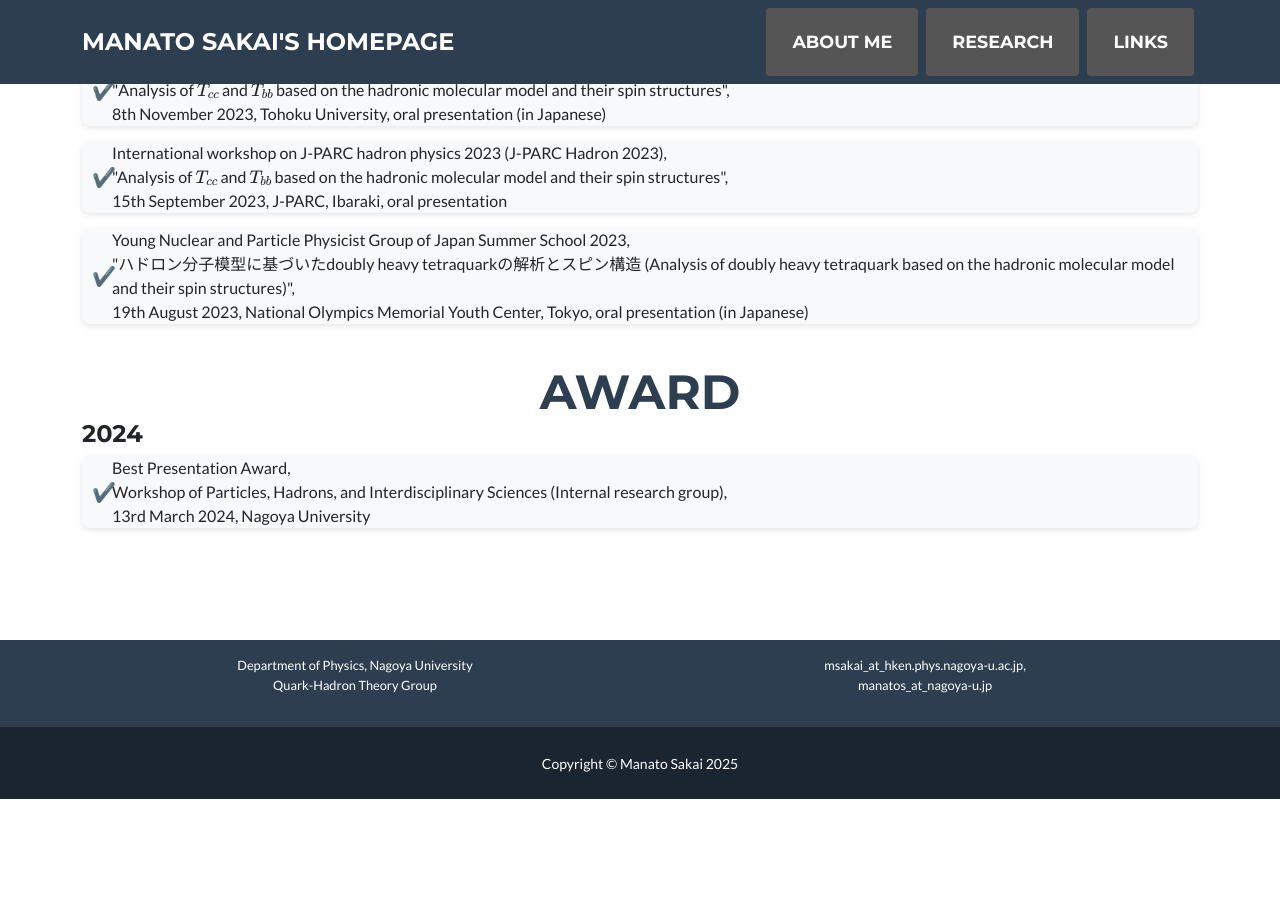
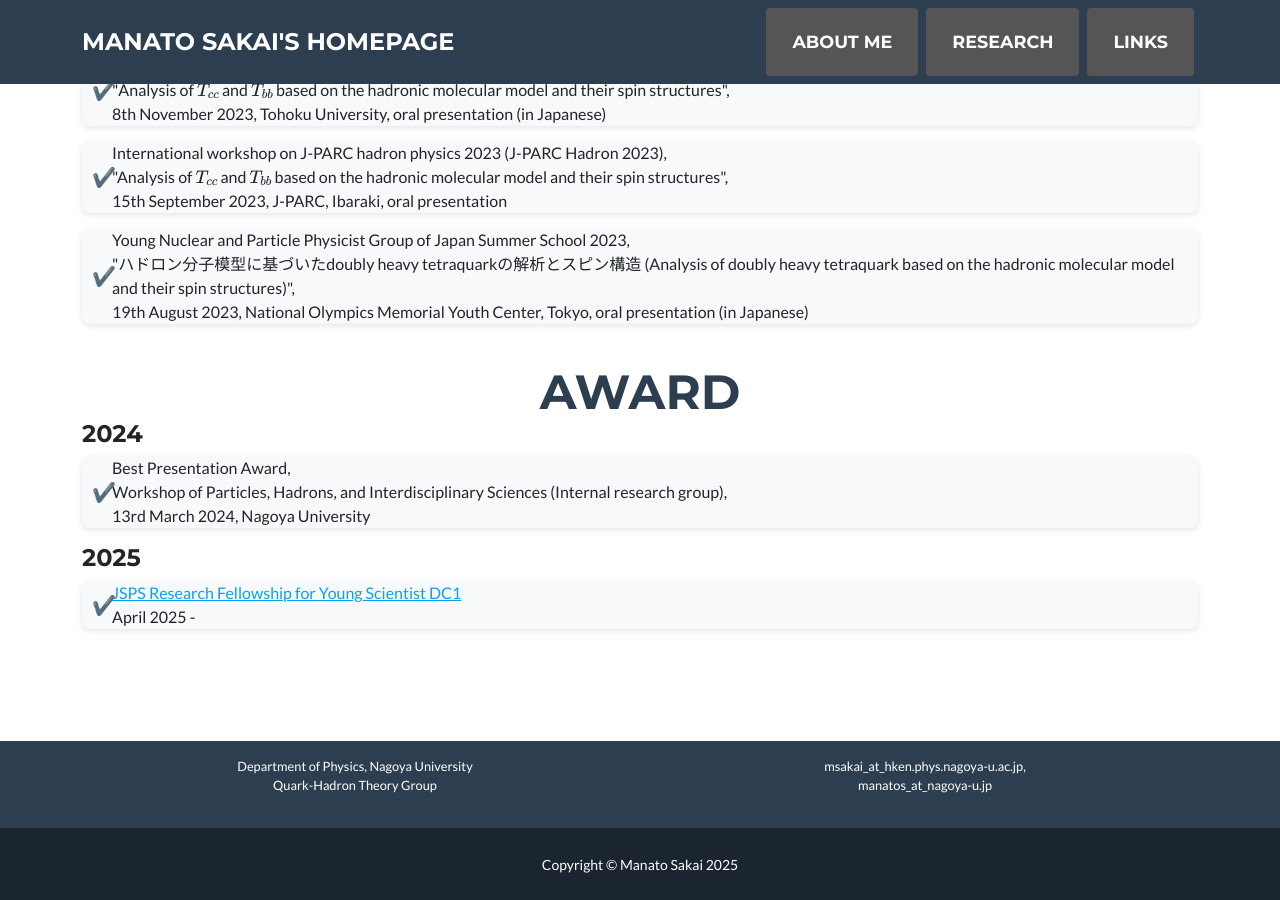
Before and after one commit to manato-sakai/homepage, a Jekyll site: the page Research.html, which Jekyll copies as it is, in a window 1280 px wide and 900 px high, scrolled down 1966 px. Built offline with Jekyll 4.4.1, drawn with Linux system fonts in a browser that asks for light colours; nearby versions of some CDN libraries; before the commit the page ends 2765 px from its top, so only the background shows below that.

```diff
--- a/Research.html
+++ b/Research.html
@@ -180,6 +180,14 @@
                         Workshop of Particles, Hadrons, and Interdisciplinary Sciences (Internal research group),
                         <br>
                         13rd March 2024, Nagoya University
+                    </li>
+                </ul>
+                <h4 class="Research-Presentation-index">2025</h4>
+                <ul class="index">
+                    <li>
+                        <a href="https://kaken.nii.ac.jp/ja/grant/KAKENHI-PROJECT-25KJ1433/">JSPS Research Fellowship for Young Scientist DC1</a>
+                        <br>
+                        April 2025 -
                     </li>
                 </ul>
             </div>
```
